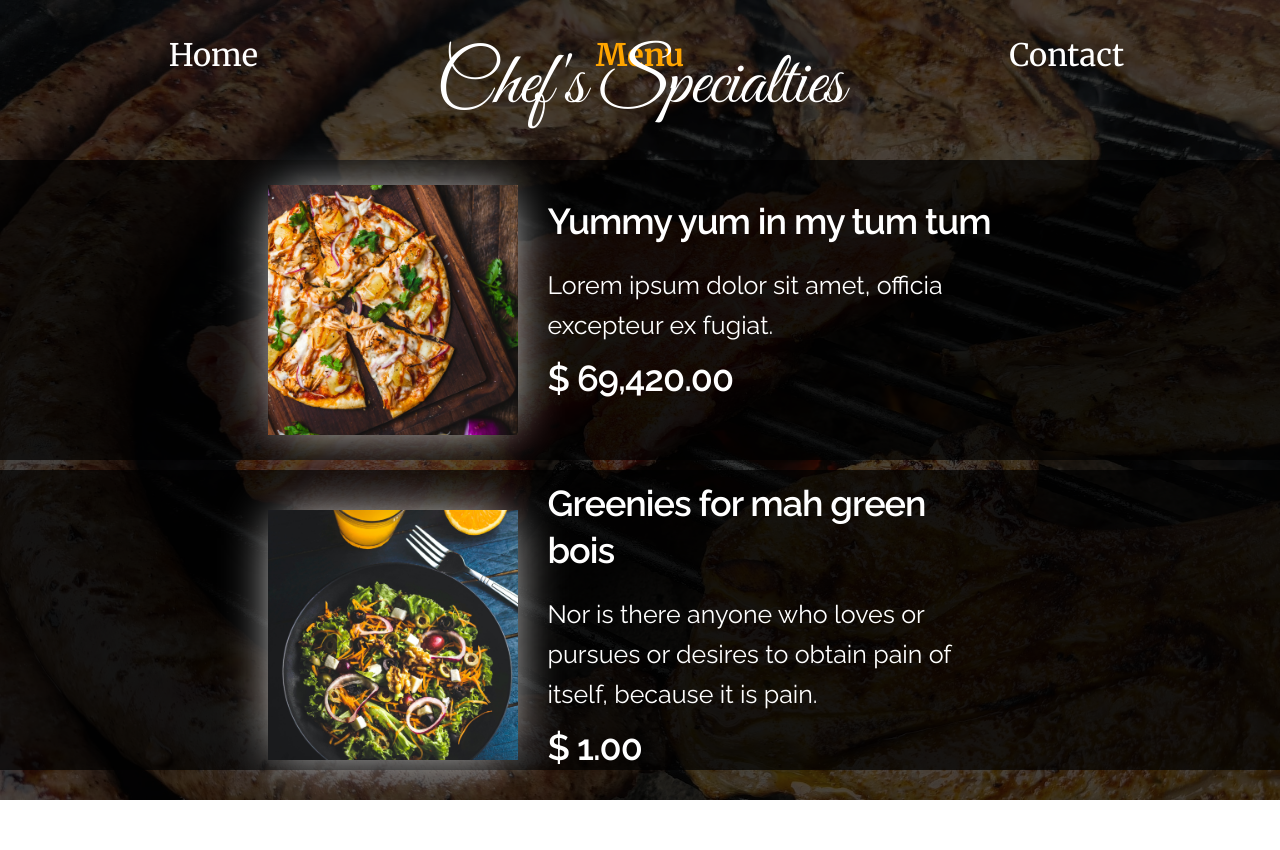
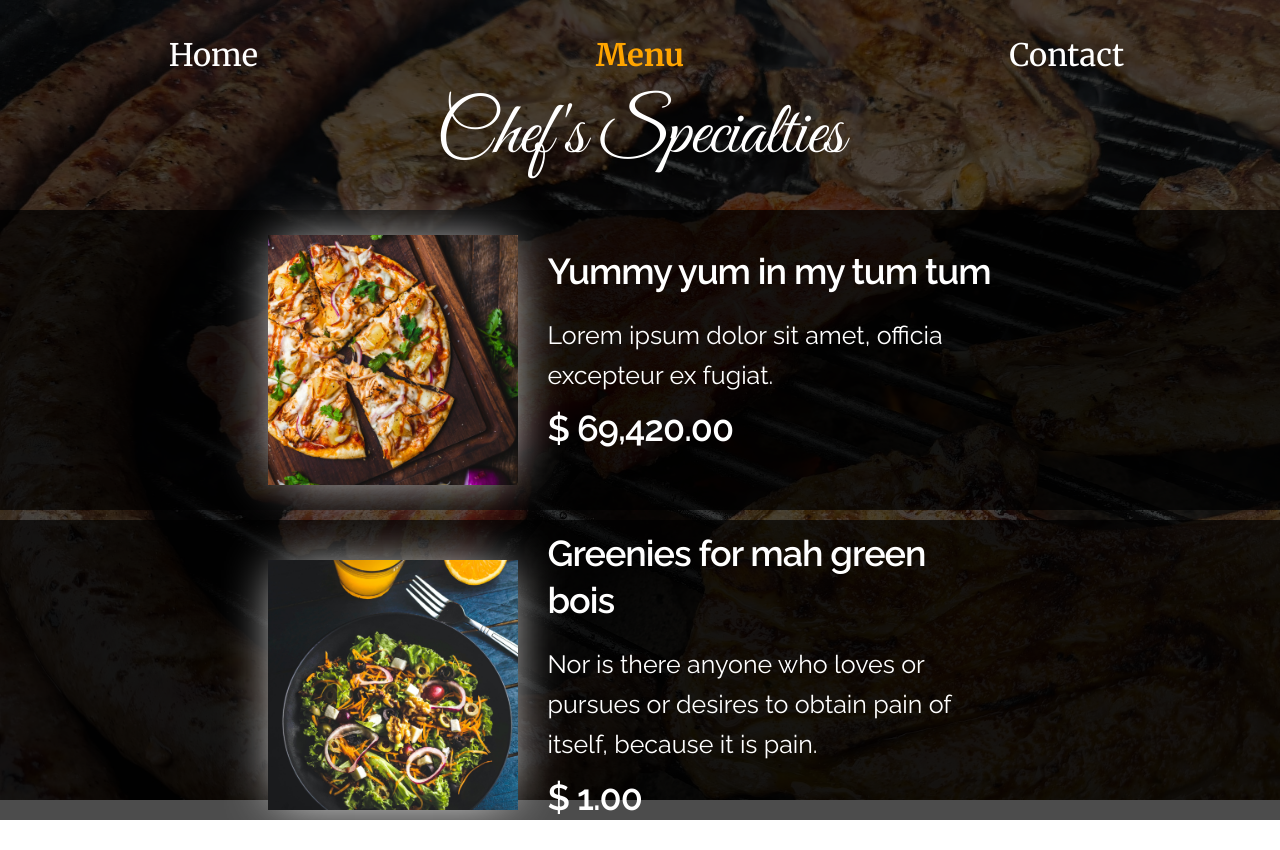
Before and after one commit to jfvillablanca/odin-restaurant-page, a website built with webpack: page src/index.html in a window 1280 px wide. Both pictures are taken after a click on the link "Menu". Shown: the top 850 px of the page. Before the commit the page ends 800 px from the top, so only its background shows below. Built offline with nearby package versions, Linux system fonts and the light colour scheme; a web font is replaced by a local one.

Commit message:
Adjust menu page header grid track height

```diff
--- a/src/css/menu.css
+++ b/src/css/menu.css
@@ -1,6 +1,6 @@
 .menu {
   display: grid;
-  grid-template-rows: 15rem repeat(auto-fill, 30rem);
+  grid-template-rows: 20rem repeat(auto-fill, 30rem);
   gap: 1rem;
 }
 
```
